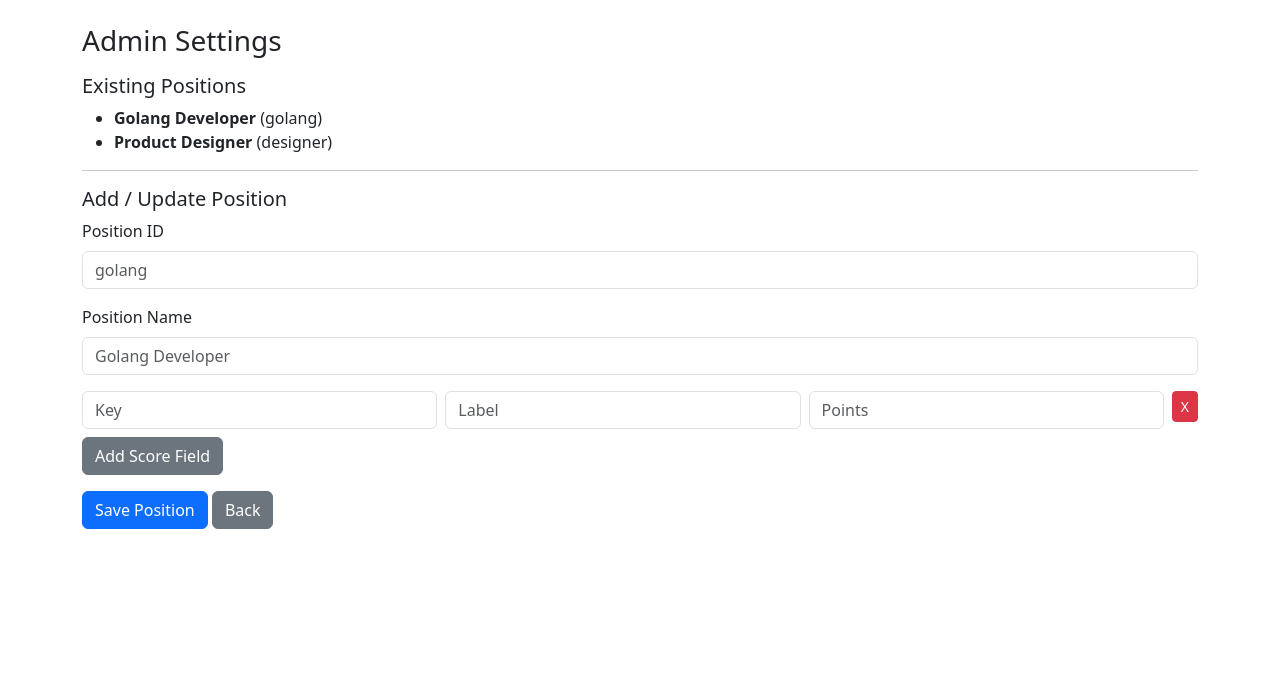
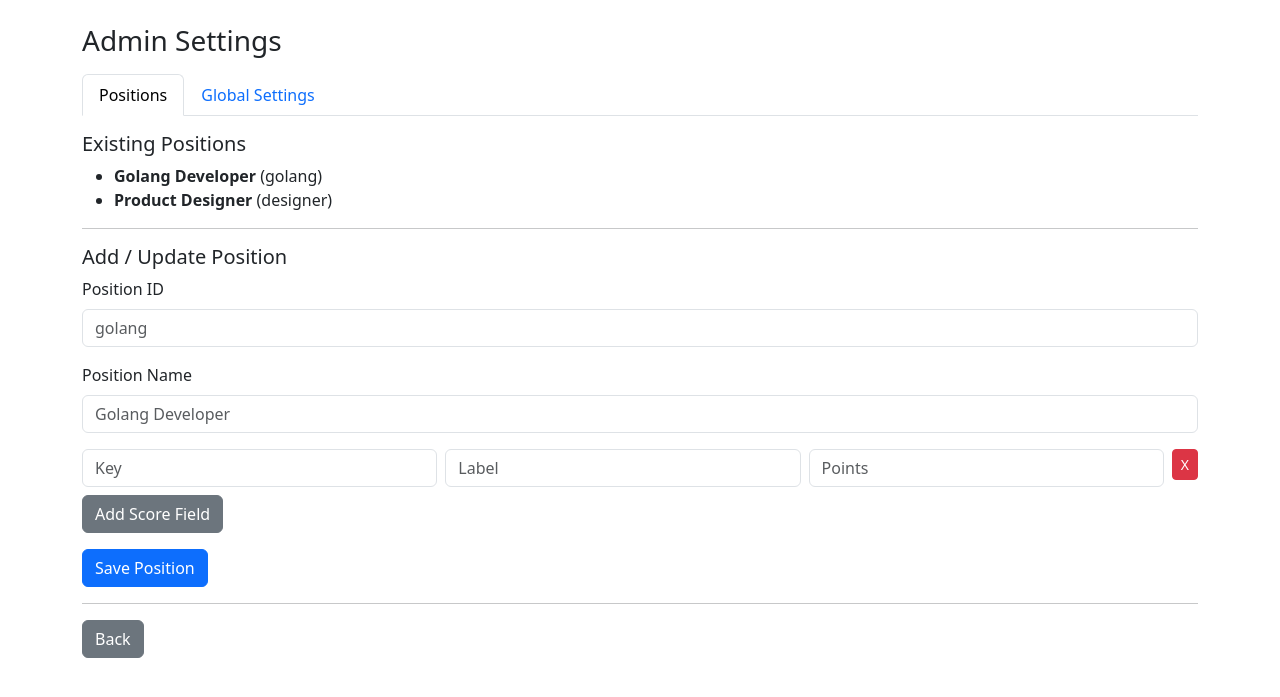
Before and after one commit to Peyman-Products/resume, a Flask app: page /admin in a window 1280 px wide. Shown: the top 697 px of the page. Run offline with Flask 3, Linux system fonts and the light colour scheme.

Commit message:
Fix admin page and add global config editing

```diff
--- a/app.py
+++ b/app.py
@@ -182,11 +182,15 @@ def index():
     return render_template('index.html', candidates=df.to_dict(orient='records'))
 
 
-@app.route('/admin')
+@app.route('/admin', strict_slashes=False)
 def admin_page():
     """Render admin settings page with current scoring config."""
     config = load_scoring_config()
-    return render_template('admin.html', config=config.get('positions', {}))
+    return render_template(
+        'admin.html',
+        positions=config.get('positions', {}),
+        global_config=config.get('global', {})
+    )
 
 
 @app.route('/save_position', methods=['POST'])
@@ -205,6 +209,19 @@ def save_position():
         'name': name,
         'experience': experience,
     }
+    with open(SCORING_CONFIG_FILE, 'w') as f:
+        json.dump(config, f, indent=2)
+    return jsonify({'status': 'ok'})
+
+
+@app.route('/save_global', methods=['POST'])
+def save_global():
+    """Update global scoring configuration."""
+    data = request.get_json(force=True)
+    if not isinstance(data, dict):
+        return jsonify({'error': 'invalid data'}), 400
+    config = load_scoring_config()
+    config['global'] = data
     with open(SCORING_CONFIG_FILE, 'w') as f:
         json.dump(config, f, indent=2)
     return jsonify({'status': 'ok'})
--- a/templates/admin.html
+++ b/templates/admin.html
@@ -9,9 +9,20 @@
 <body class="p-4">
 <div class="container">
   <h3 class="mb-3">Admin Settings</h3>
+
+  <ul class="nav nav-tabs" id="adminTabs" role="tablist">
+    <li class="nav-item" role="presentation">
+      <button class="nav-link active" id="positions-tab" data-bs-toggle="tab" data-bs-target="#positions" type="button" role="tab">Positions</button>
+    </li>
+    <li class="nav-item" role="presentation">
+      <button class="nav-link" id="global-tab" data-bs-toggle="tab" data-bs-target="#global" type="button" role="tab">Global Settings</button>
+    </li>
+  </ul>
+  <div class="tab-content mt-3">
+    <div class="tab-pane fade show active" id="positions" role="tabpanel">
       <h5>Existing Positions</h5>
       <ul>
-    {% for pid, info in config.items() %}
+        {% for pid, info in positions.items() %}
         <li><strong>{{ info.name }}</strong> ({{ pid }})</li>
         {% endfor %}
       </ul>
@@ -29,17 +40,25 @@
       <button class="btn btn-secondary mb-3" id="addScoreBtn">Add Score Field</button>
       <div>
         <button class="btn btn-primary" id="saveBtn">Save Position</button>
+      </div>
+    </div>
+    <div class="tab-pane fade" id="global" role="tabpanel">
+      <h5>Global Scoring Configuration</h5>
+      <textarea id="globalConfig" class="form-control" rows="12">{{ global_config | tojson(indent=2) }}</textarea>
+      <button class="btn btn-primary mt-2" id="saveGlobalBtn">Save Global</button>
+    </div>
+  </div>
+  <hr>
   <a href="/" class="btn btn-secondary">Back</a>
-  </div>
 </div>
 <script src="https://cdn.jsdelivr.net/npm/bootstrap@5.3.0/dist/js/bootstrap.bundle.min.js"></script>
 <script>
+  // Position handling
   const container = document.getElementById('scoresContainer');
   function addRow(key='', label='', pts='') {
     const row = document.createElement('div');
     row.className = 'row g-2 mb-2';
-    row.innerHTML = `
-      <div class="col"><input type="text" class="form-control" placeholder="Key" value="${key}"></div>
+    row.innerHTML = `<div class="col"><input type="text" class="form-control" placeholder="Key" value="${key}"></div>
       <div class="col"><input type="text" class="form-control" placeholder="Label" value="${label}"></div>
       <div class="col"><input type="number" class="form-control" placeholder="Points" value="${pts}"></div>
       <div class="col-auto"><button class="btn btn-danger btn-sm remove">X</button></div>`;
@@ -66,6 +85,21 @@
       else res.text().then(t => alert(t));
     });
   };
+
+  // Global config handling
+  document.getElementById('saveGlobalBtn').onclick = () => {
+    let cfg;
+    try { cfg = JSON.parse(document.getElementById('globalConfig').value); }
+    catch (e) { return alert('Invalid JSON'); }
+    fetch('/save_global', {
+      method: 'POST',
+      headers: {'Content-Type': 'application/json'},
+      body: JSON.stringify(cfg)
+    }).then(res => {
+      if (res.ok) alert('Saved');
+      else res.text().then(t => alert(t));
+    });
+  };
 </script>
 </body>
 </html>
```
Lines whose indentation alone changed are shown as unchanged.
